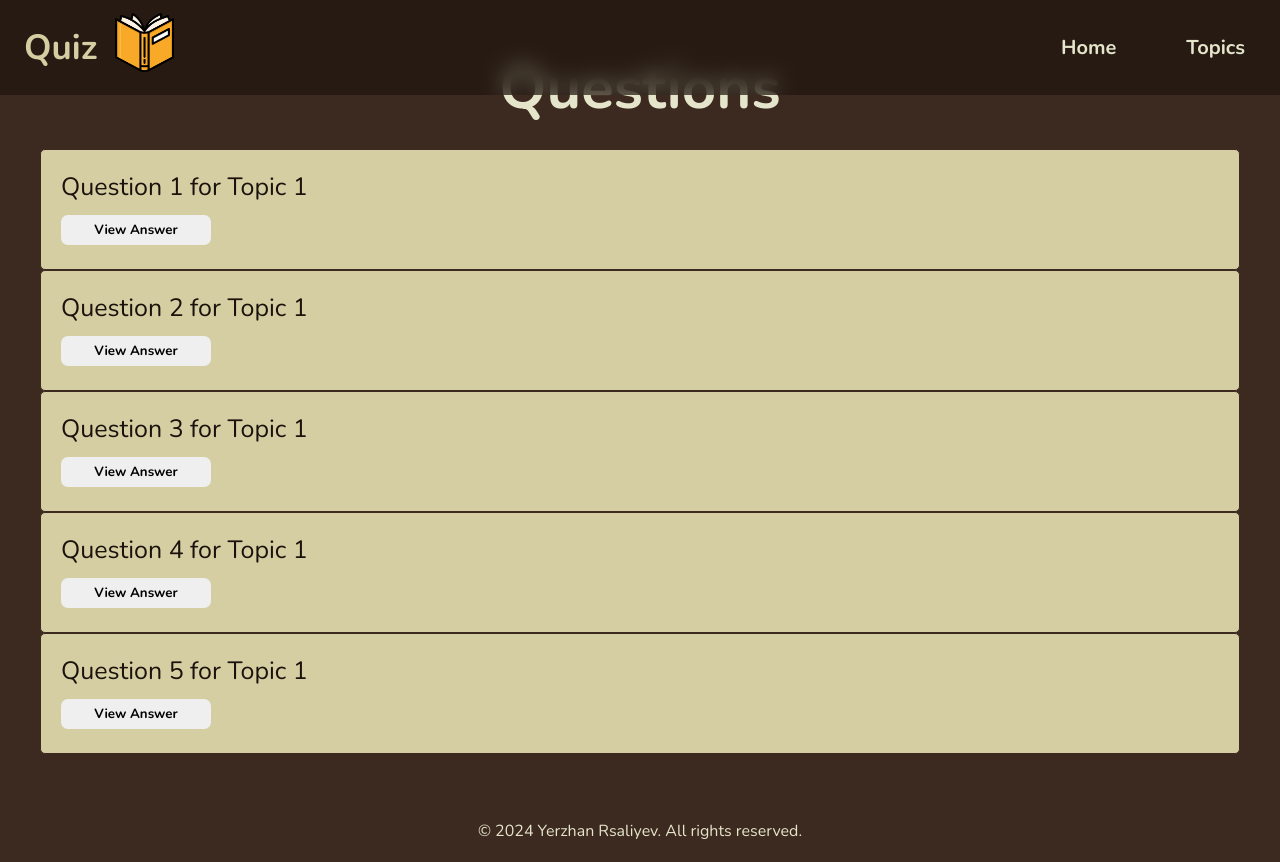
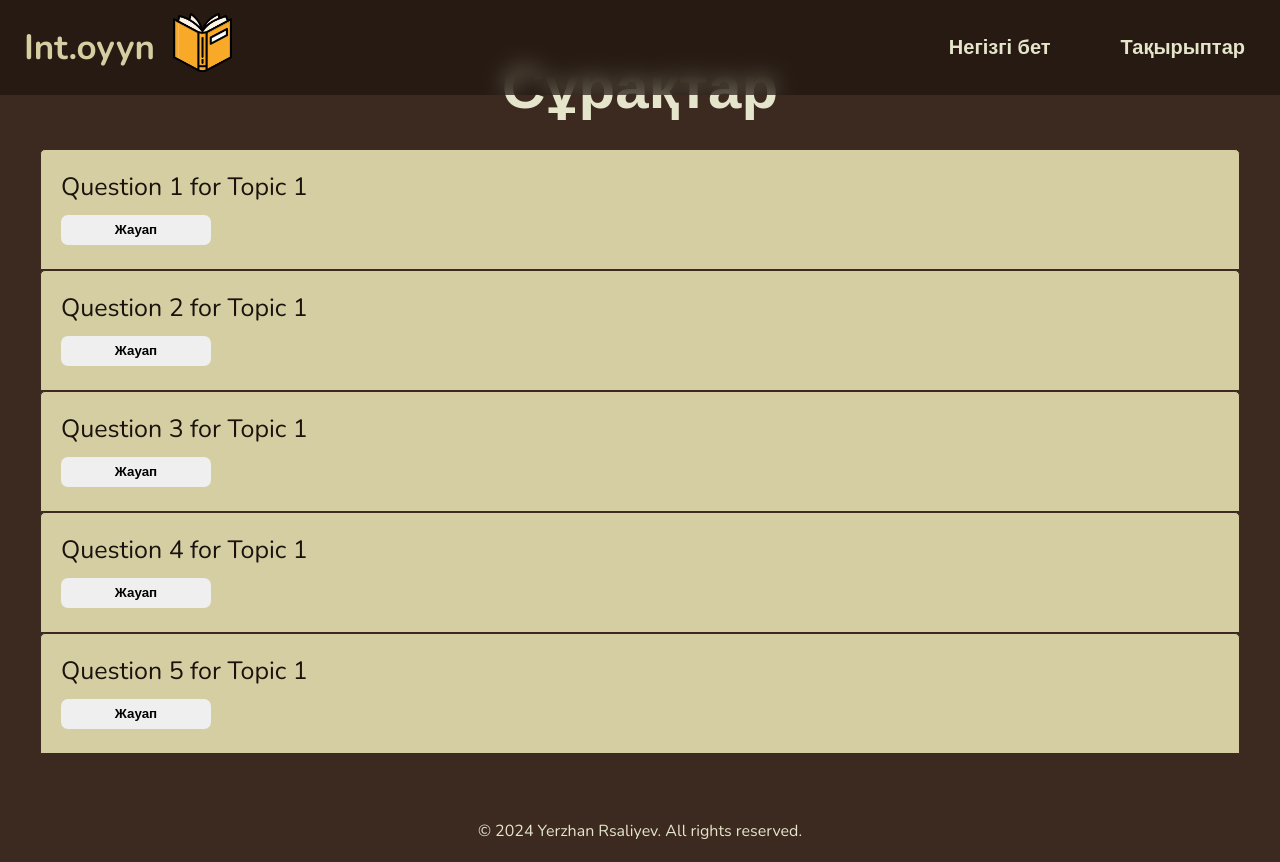
Before and after one commit to hiki7/kazakh-quiz, an Angular app: page /topics/1/questions in a window 1280 px wide. Built offline with nearby package versions, Linux system fonts and the light colour scheme.

Commit message:
add: new title on the navbar, styles for home and topics

```diff
--- a/src/app/app.component.html
+++ b/src/app/app.component.html
@@ -1,13 +1,13 @@
 <header class="header">
     <div class="header-left">
         <a [routerLink]="['/']" class="logo">
-        <p class="logo-title">Quiz</p>
+        <p class="logo-title">Int.oyyn</p>
         <img class="logo-image" src="../assets/logo-icon.png" alt="logo">
         </a>
     </div>
     <div class="header-right">
-        <a [routerLink]="['/']">Home</a>
-        <a [routerLink]="['/topics']">Topics</a>
+        <a [routerLink]="['/']">Негізгі бет</a>
+        <a [routerLink]="['/topics']">Тақырыптар</a>
     </div>
 </header>
 <router-outlet></router-outlet>
--- a/src/app/home/home.component.css
+++ b/src/app/home/home.component.css
@@ -34,6 +34,8 @@ section {
     cursor: default;
     z-index: 1;
     position: relative;
+    opacity: 0;
+    animation: fadeIn 2s ease forwards;
 }
 
 .rules {
@@ -74,6 +76,11 @@ section {
     height: 80px;
     color: var(--text);
     font-size: 45px;
+    font-weight: 700;
+}
+
+.rules a:hover {
+    background-color: #2e211b;
 }
 
 @media (max-width: 767px) {
@@ -97,3 +104,15 @@ section {
         font-size: 35px;
     }
 }
+
+@keyframes fadeIn {
+    from {
+        opacity: 0;
+        transform: translateY(-20px);
+    }
+
+    to {
+        opacity: 1;
+        transform: translateY(0);
+    }
+}
--- a/src/app/home/home.component.html
+++ b/src/app/home/home.component.html
@@ -1,9 +1,9 @@
 <div class="home-container">
     <section class="greetings">
-        <h2>Welcome!</h2>
+        <h2>Қош келдіңіз!</h2>
     </section>
     <section class="rules">
-        <h3 class="rules-title">Rules:</h3>
+        <h3 class="rules-title">Ережелер:</h3>
         <div class="rules-description">
             <ol>
                 <li>Lorem ipsum dolor sit amet, consectetur adipiscing elit.
@@ -16,6 +16,6 @@
                 <li> In rutrum odio viverra nunc aliquet feugiat. Orci varius natoque penatibus et magnis dis parturient montes, nascetur ridiculus mus.</li>
             </ol>
         </div>
-        <a [routerLink]="['/topics']">Go!</a>
+        <a [routerLink]="['/topics']">Бастайық!</a>
     </section>
 </div>
--- a/src/app/questions/questions.component.css
+++ b/src/app/questions/questions.component.css
@@ -22,7 +22,8 @@
     padding: 20px;
     width: 100%;
     border: 1px solid var(--secondary);
-    border-radius: 5px;
+    border-top-left-radius: 5px;
+    border-top-right-radius: 5px;
 }
 
 .question-text {
@@ -50,6 +51,10 @@
     font-style: italic;
 }
 
+/* .go-back-btn {
+    margin-top: 25px;
+} */
+
 @media (max-width: 767px) {
     .title {
         font-size: 47px;
--- a/src/app/questions/questions.component.html
+++ b/src/app/questions/questions.component.html
@@ -1,8 +1,8 @@
 <div class="questions-container">
-  <h2 class="title">Questions</h2>
+  <h2 class="title">Сұрақтар</h2>
   <div *ngFor="let question of questions" class="questions">
     <p class="question-text">{{ question.text }}</p>
-    <button (click)="toggleAnswer(question.id)" class="view-answer-btn">View Answer</button>
+    <button (click)="toggleAnswer(question.id)" class="view-answer-btn">Жауап</button>
     <div *ngIf="isAnswerVisible(question.id)">
       <p class="answer">*{{ question.answer }}</p>
     </div>
--- a/src/app/questions/questions.component.ts
+++ b/src/app/questions/questions.component.ts
@@ -1,5 +1,5 @@
 import { Component, OnInit } from '@angular/core';
-import { ActivatedRoute, Router } from '@angular/router';
+import { ActivatedRoute, Router, RouterModule, RouterOutlet } from '@angular/router';
 import { DataService } from '../data.service';
 import { CommonModule } from '@angular/common';
 
@@ -8,6 +8,8 @@ import { CommonModule } from '@angular/common';
   standalone: true,
   imports: [
     CommonModule,
+    RouterModule,
+    RouterOutlet
   ],
   templateUrl: './questions.component.html',
   styleUrl: './questions.component.css'
--- a/src/app/topics/topics.component.css
+++ b/src/app/topics/topics.component.css
@@ -10,9 +10,13 @@
     height: 100vh;
 }
 
+.title {
+    margin-bottom: 20px;
+}
+
 .topic {
     width: 900px;
-    margin-bottom: 7px;
+    margin-bottom: 10px;
     border: 1px solid var(--main);
     border-radius: 7px;
     background-color: var(--focus);
@@ -23,6 +27,7 @@
 
 .topic:hover {
     cursor: pointer;
+    background-color: #b6b190;
 }
 
 @media (max-width: 767px) {
--- a/src/app/topics/topics.component.html
+++ b/src/app/topics/topics.component.html
@@ -1,5 +1,5 @@
 <div class="topics-container">
-    <h2 class="title">Topics</h2>
+    <h2 class="title">Тақырыптар</h2>
     <div *ngFor="let topic of topics" class="topics">
         <button (click)="goToQuestions(topic.id)" class="topic">{{topic.name}}</button>
     </div>
```
